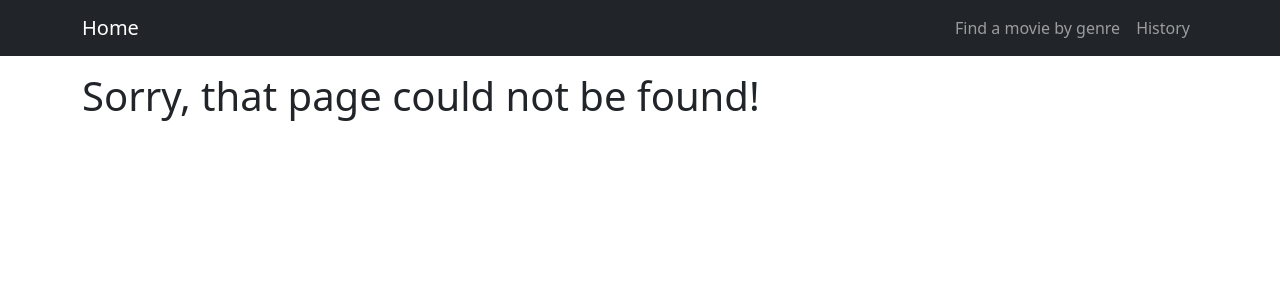
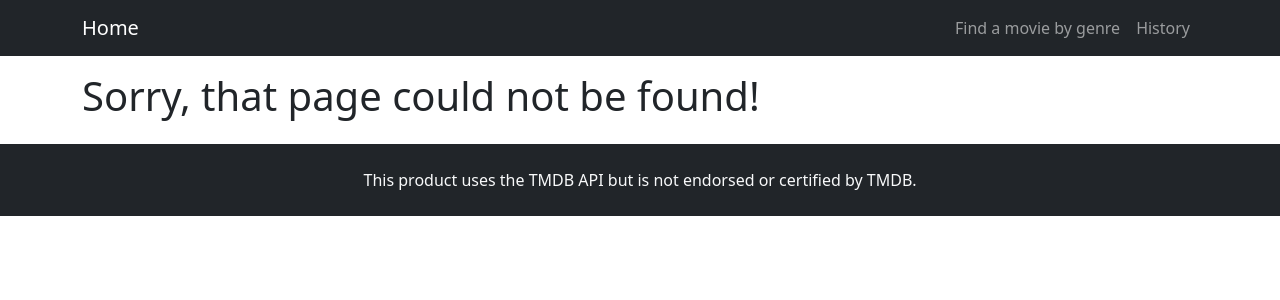
Before and after one commit to Sagva/the-movie-db, a React (Create React App) app: page /latest in a window 1280 px wide. Shown: the top 300 px of the page. Built offline with nearby package versions, Linux system fonts and the light colour scheme; no server answers.

Commit message:
Added footer with credits to TMDB

```diff
--- a/src/App.js
+++ b/src/App.js
@@ -10,6 +10,7 @@ import Navigation from './components/Navigation'
 import GenreListPage from './pages/GenreListPage'
 import MoviesByGenrePage from './pages/MoviesByGenrePage';
 import HistoryPage from './pages/HistoryPage';
+import Footer from './components/Footer';
 
 function App() {
   return (
@@ -41,6 +42,7 @@ function App() {
                 <PageNotFound />
               </Route>
             </Switch>
+            <Footer/>
           </HistoryContext>
         </BrowserRouter>
       </MovieContext>
--- /dev/null
+++ b/src/components/Footer.jsx
@@ -0,0 +1,11 @@
+import React from 'react'
+
+const Footer = () => {
+    return (
+        <div className='bg-dark'>
+            <p className='text-light py-4'>This product uses the TMDB API but is not endorsed or certified by TMDB.</p>
+        </div>
+    );
+}
+
+export default Footer
--- a/src/pages/MoviesByGenrePage.jsx
+++ b/src/pages/MoviesByGenrePage.jsx
@@ -32,7 +32,7 @@ const MoviesByGenrePage = () => {
         if (data) {
             return (
                 <div>
-                    <h2 className='my-4 text-center'>Top 20 {genreName} Movies </h2>
+                    <h2 className='my-4 text-center'>{genreName} Movies </h2>
                     <div>
                         {data.results.map((movie, i) => <MovieCardWithDetails key={i} movie={movie} />)}
                     </div>
```
